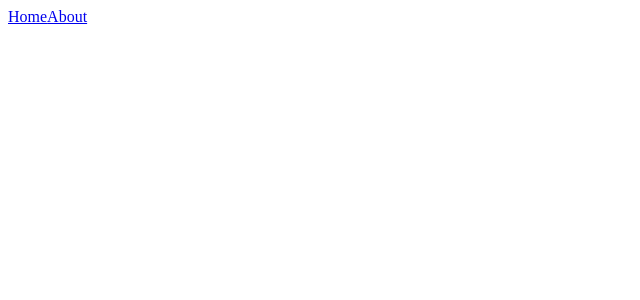
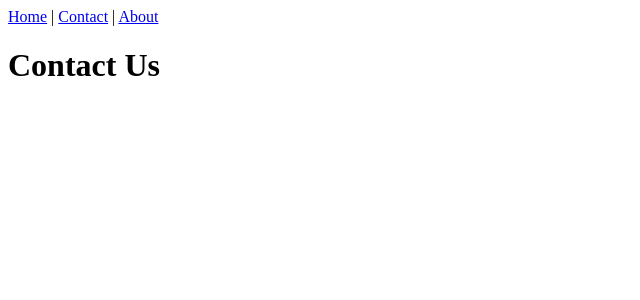
Before and after one commit to nyanxx/react-router-vanlife, a React (Vite) app: page /contact in a window 1280 px wide. Before the commit this address had no page. Shown: the top 300 px of the page, without its empty margins (0-640 px from the left). Built offline with nearby package versions, Linux system fonts and the light colour scheme.

Commit message:
feat: add contact page
- made separate files of page components

```diff
--- a/src/App.tsx
+++ b/src/App.tsx
@@ -1,25 +1,19 @@
 import { type JSX } from "react"
 import { BrowserRouter, Routes, Route, Link } from "react-router-dom"
+import Home from "./pages/Home"
+import Contact from "./pages/Contact"
+import About from "./pages/About"
+
 export default function App(): JSX.Element {
-
-    function Home(): JSX.Element {
-        return <h1>Welcome to Home Page</h1>
-    }
-
-    function About(): JSX.Element {
-        return <h1>About Us</h1>
-    }
-
-    // Same app with React Router
     return (
         <BrowserRouter >
             <nav>
-                <Link to="/">Home</Link>
-                <Link to="/about">About</Link>
+                <Link to="/">Home</Link> | <Link to="/contact">Contact</Link> | <Link to="/about">About</Link>
             </nav>
 
             <Routes>
                 <Route path="/" element={<Home />} />
+                <Route path="/contact" element={<Contact />} />
                 <Route path="/about" element={<About />} />
             </Routes>
         </BrowserRouter>
--- /dev/null
+++ b/src/pages/About.tsx
@@ -0,0 +1,4 @@
+import type { JSX } from "react"
+export default function About(): JSX.Element {
+    return <h1>About Us</h1>
+}
--- /dev/null
+++ b/src/pages/Contact.tsx
@@ -0,0 +1,5 @@
+import type { JSX } from "react"
+
+export default function Contact(): JSX.Element {
+    return <h1>Contact Us</h1>
+}
--- /dev/null
+++ b/src/pages/Home.tsx
@@ -0,0 +1,5 @@
+import type { JSX } from "react"
+
+export default function Home(): JSX.Element {
+    return <h1>Welcome to Home Page</h1>
+}
```
